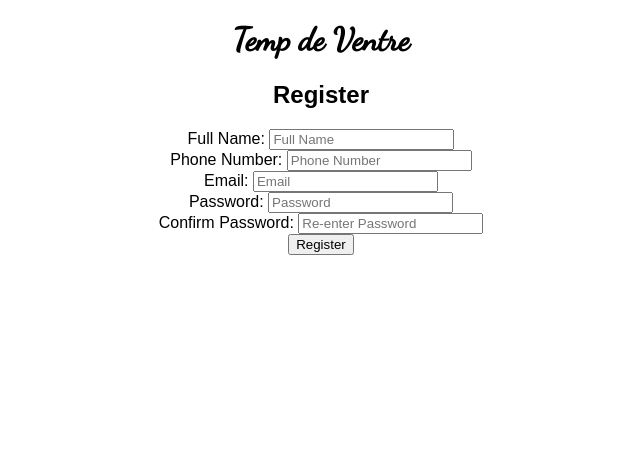
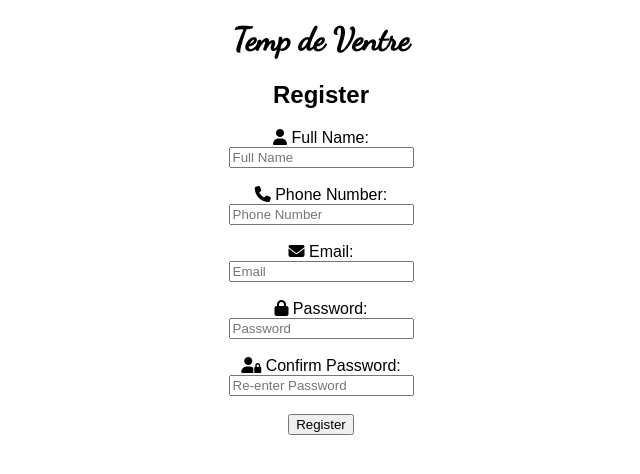
Before and after one commit to hafyze/FYP-Code, a PHP site: page /html/register.html in a window 1280 px wide. Shown: the top 474 px of the page, without its empty margins (319-959 px from the left). Run offline with PHP 8.4, Linux system fonts and the light colour scheme; some libraries are stand-ins or nearby versions.

Commit message:
Style register html

```diff
--- a/Code/user/css/register.css
+++ b/Code/user/css/register.css
@@ -1,3 +1,14 @@
 body{
     text-align: center;
 }
+
+label {
+    text-align: left;
+}
+
+  div {
+    display: flex;
+    align-items: center;
+    justify-content: center;
+    flex-direction: column;
+}
--- a/Code/user/html/register.html
+++ b/Code/user/html/register.html
@@ -3,11 +3,27 @@
 
 <head>
     <title>Temp de Ventre</title>
+
+    <script src="https://kit.fontawesome.com/fd65af94cc.js" crossorigin="anonymous"></script>
+
     <link rel="stylesheet" type="text/css" href="../css/style.css">
     <link rel="stylesheet" href="../css/register.css">
-	<script src="https://kit.fontawesome.com/fd65af94cc.js" crossorigin="anonymous"></script>
+
+
 </head>
+<style>
 
+label {
+    text-align: left;
+}
+
+div {
+    display: flex;
+    align-items: center;
+    justify-content: center;
+    flex-direction: column;
+}
+</style>
 <body>
 
     <h1>Temp de Ventre</h1>
@@ -15,30 +31,54 @@
     <h2>Register</h2>
 
     <form action="../php/register.php" method="POST">
-        <label for="customer_name">Full Name:</label>
+        <div id="customerName">
+            <label for="customer_name">
+                <i class="fa-solid fa-user"></i>
+                Full Name:
+            </label>
             <input type="text" id="customer_name" name="customer_name" placeholder="Full Name" required>
             <br>
+        </div>
 
-        <label for="customer_contact">Phone Number:</label>
+        <div id="customerNum">
+            <label for="customer_contact">
+                <i class="fa-solid fa-phone"></i>
+                Phone Number:
+            </label>
             <input type="text" id="customer_contact" name="customer_contact" placeholder="Phone Number" required>
             <br>
+        </div>
 
-        <label for="customer_email">Email:</label>
+        <div id="customerEmail">
+            <label for="customer_email">
+                <i class="fa-solid fa-envelope"></i>
+                Email:
+            </label>
             <input type="text" id="customer_email" name="customer_email" placeholder="Email" required>
             <br>
+        </div>
 
-        <label for="customer_pass">Password:</label>
+        <div id="customerPass">
+            <label for="customer_pass">
+                <i class="fa-solid fa-lock"></i>
+                Password:
+            </label>
             <input type="password" id="customer_pass" name="customer_pass" placeholder="Password" required>
             <br>
+        </div>
 
-        <label for="confirm_password">Confirm Password:</label>
+        <div id="confirmPass">
+            <label for="confirm_password">
+                <i class="fa-solid fa-user-lock"></i>
+                Confirm Password:
+            </label>
             <input type="password" id="confirm_password" name="confirm_password" placeholder="Re-enter Password" required>
             <br>
+        </div>
 
         <input type="submit" value="Register">
     </form>
 
-    </form>
 </body>
 
 </html>
```
Lines whose indentation alone changed are shown as unchanged.
